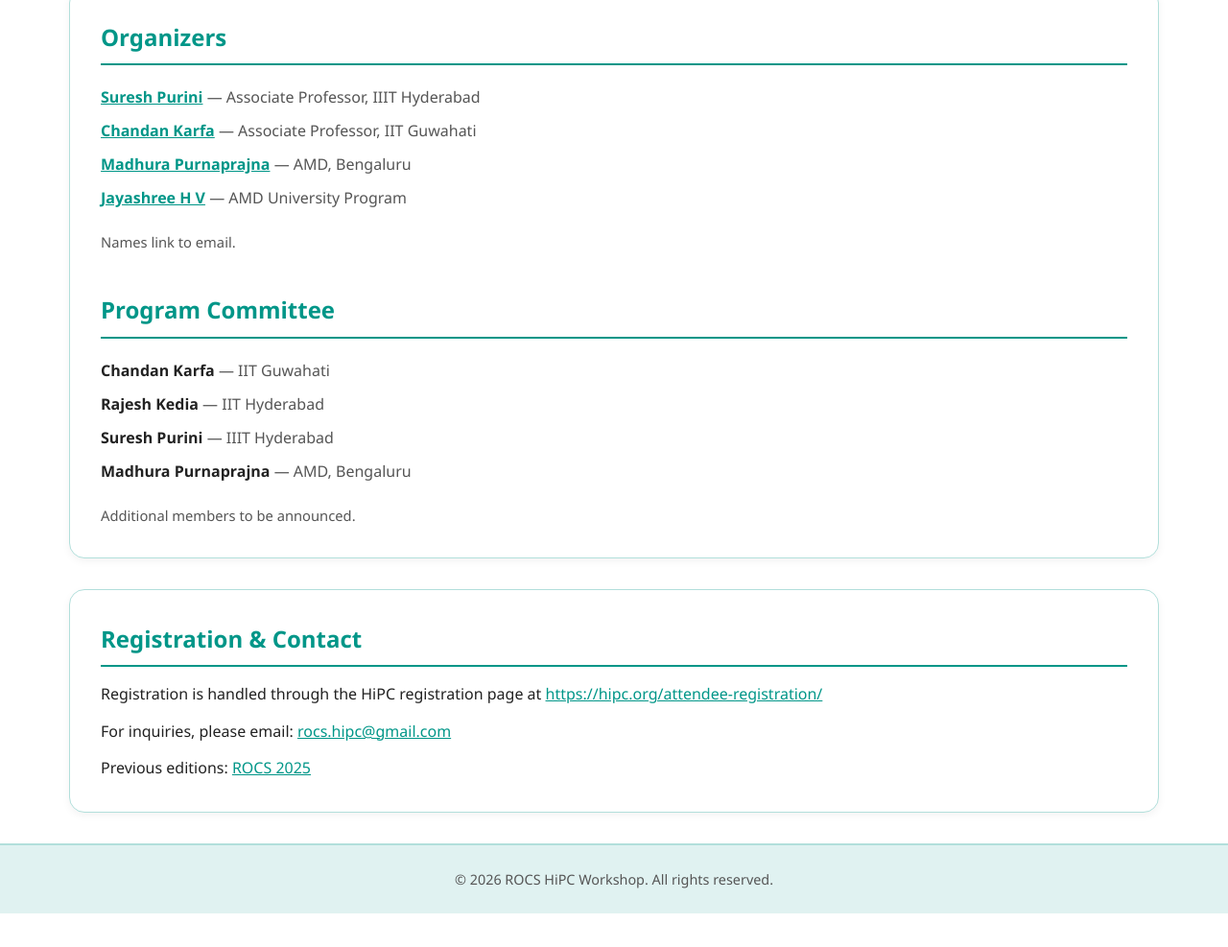
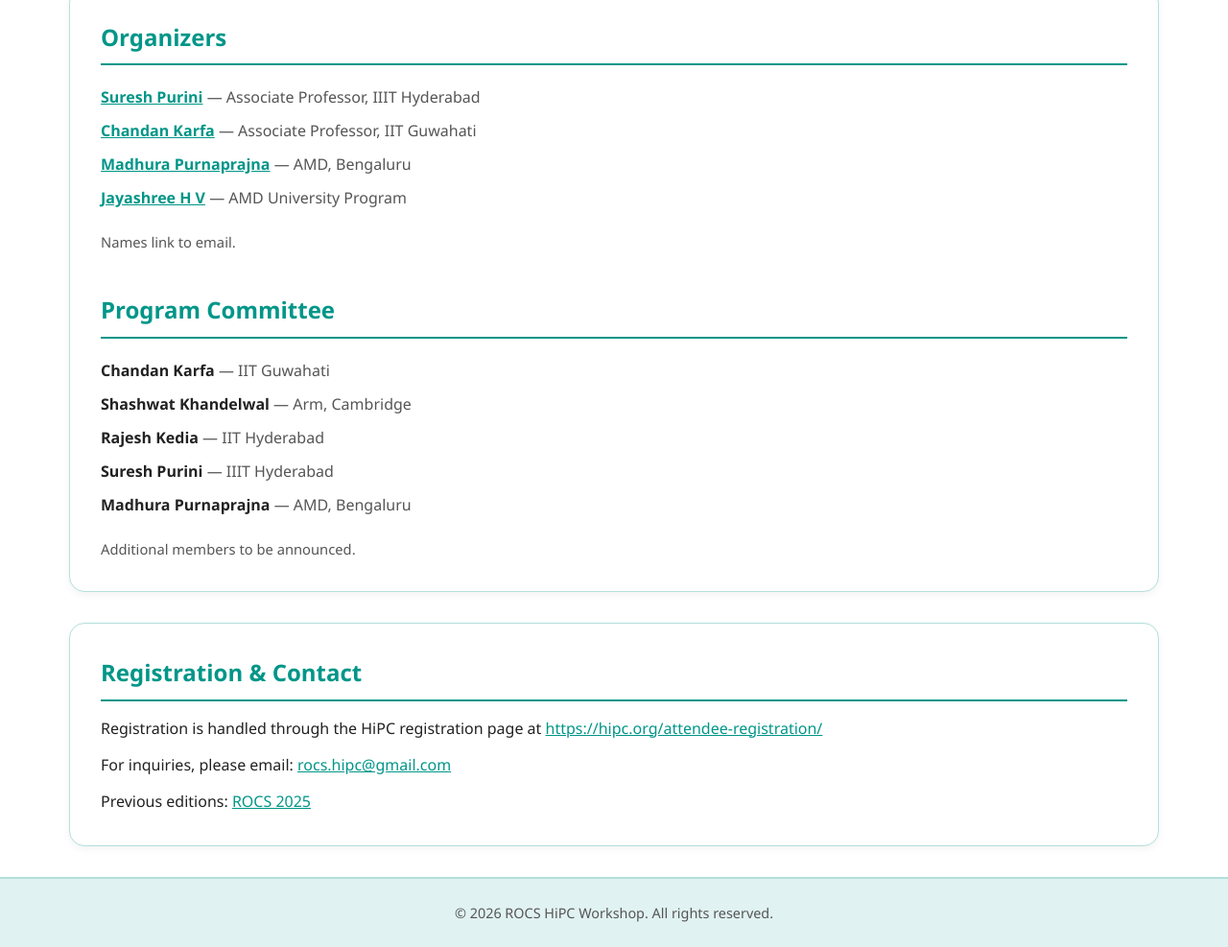
Before and after one commit to rocs-hipc/2026, a plain HTML site: page index.html in a window 1280 px wide. Shown: the part 3510-4497 px from the top of the page at 96% size. Before the commit the page ends 4462 px from the top, so only its background shows below. Drawn offline with Linux system fonts and the light colour scheme.

Commit message:
Add Shashwat Khandelwal to the program committee
Co-Authored-By: Claude Opus 5 (1M context) <noreply@anthropic.com>

```diff
--- a/index.html
+++ b/index.html
@@ -329,6 +329,10 @@
           <span class="affil">— IIT Guwahati</span>
         </li>
         <li>
+          <strong>Shashwat Khandelwal</strong>
+          <span class="affil">— Arm, Cambridge</span>
+        </li>
+        <li>
           <strong>Rajesh Kedia</strong>
           <span class="affil">— IIT Hyderabad</span>
         </li>
```
